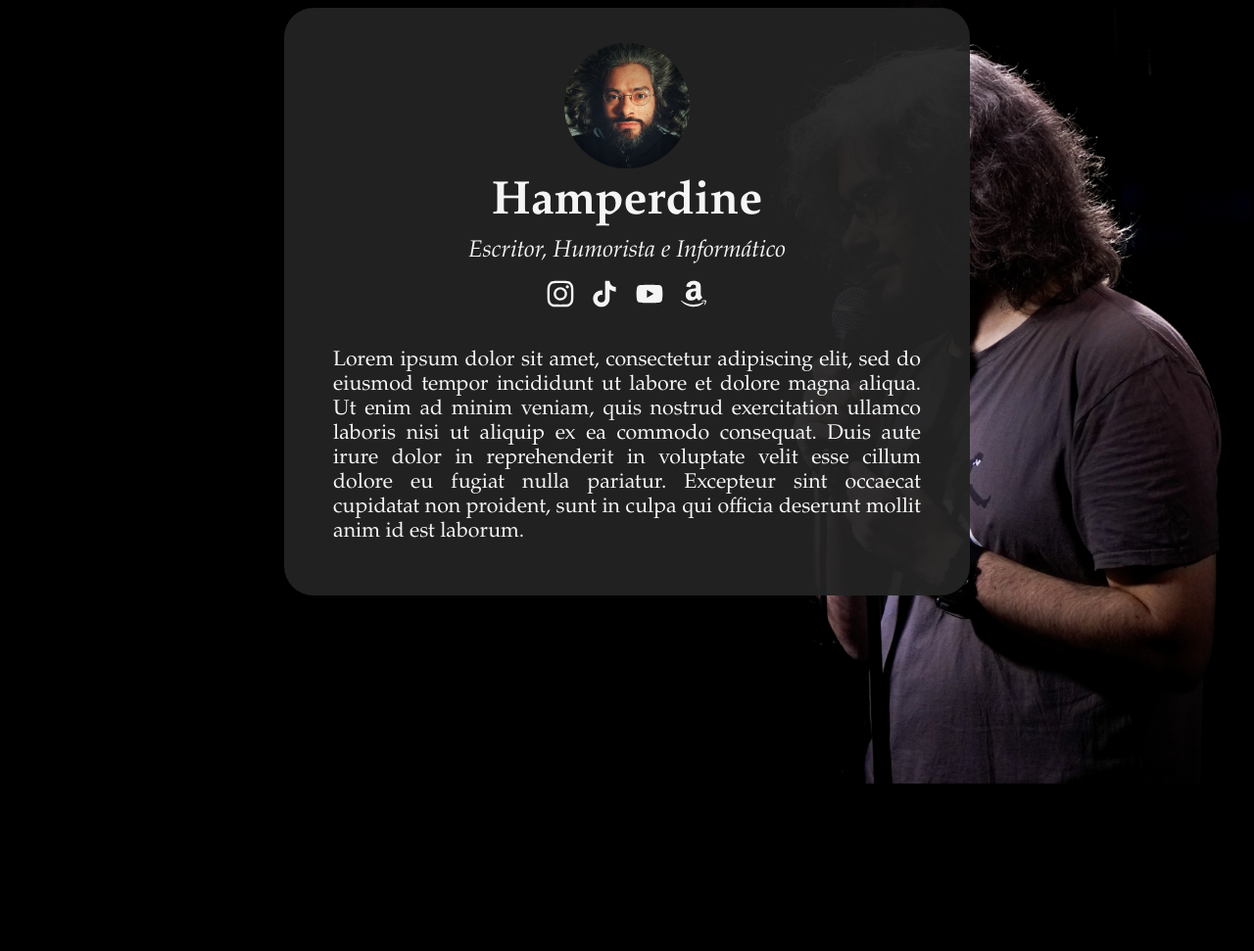
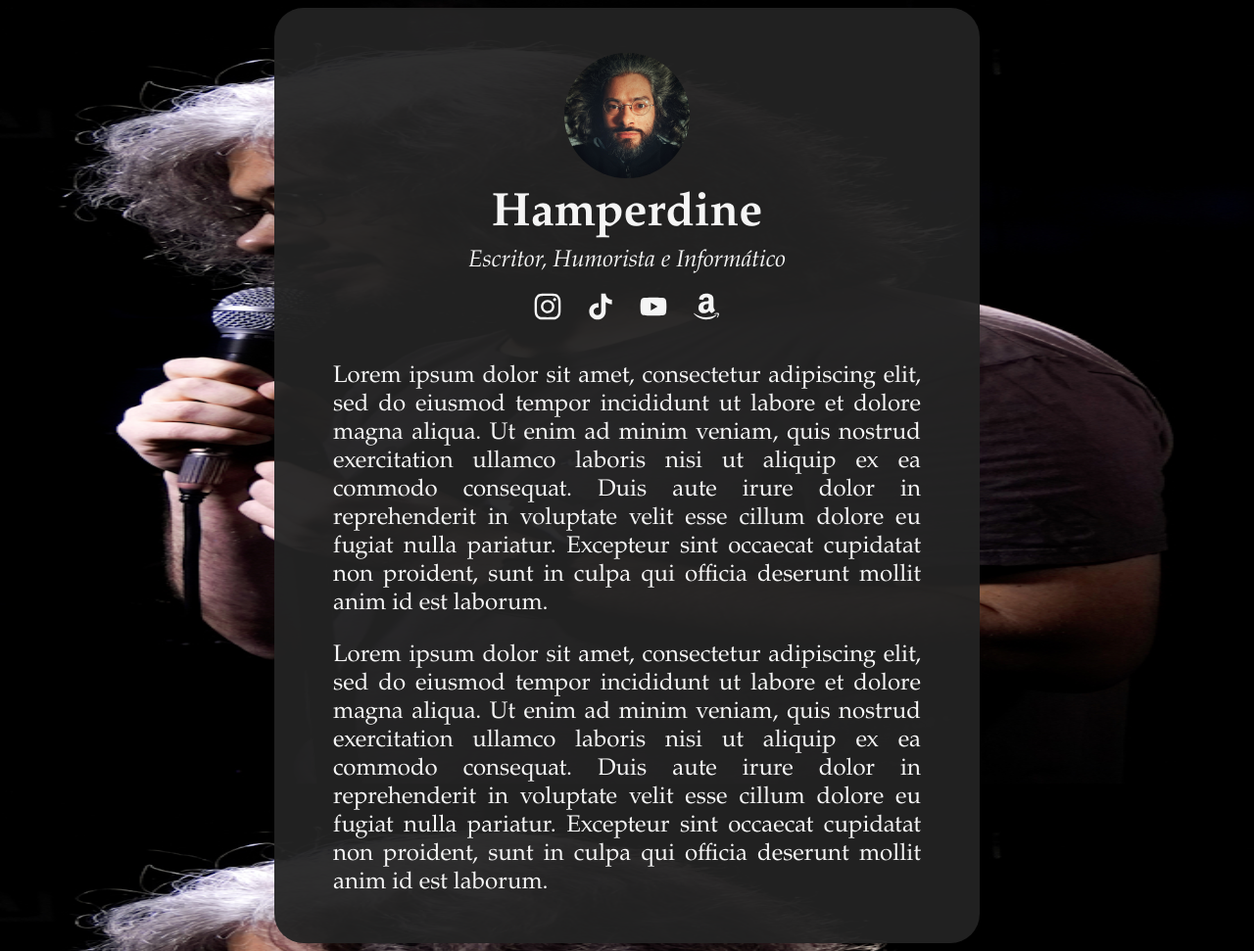
Before and after one commit to hamperdine/hamperdine.github.io, a plain HTML site: page index.html in a window 1280 px wide. Shown: the whole page at 98% size. Before the commit the page ends 800 px from the top, so only its background shows below. Drawn offline with Linux system fonts and the light colour scheme.

Commit message:
Probando rem en lugar de pt

```diff
--- a/index.html
+++ b/index.html
@@ -46,6 +46,8 @@
 
         <p>Lorem ipsum dolor sit amet, consectetur adipiscing elit, sed do eiusmod tempor incididunt ut labore et dolore magna aliqua. Ut enim ad minim veniam, quis nostrud exercitation ullamco laboris nisi ut aliquip ex ea commodo consequat. Duis aute irure dolor in reprehenderit in voluptate velit esse cillum dolore eu fugiat nulla pariatur. Excepteur sint occaecat cupidatat non proident, sunt in culpa qui officia deserunt mollit anim id est laborum.</p>
 
+        <p>Lorem ipsum dolor sit amet, consectetur adipiscing elit, sed do eiusmod tempor incididunt ut labore et dolore magna aliqua. Ut enim ad minim veniam, quis nostrud exercitation ullamco laboris nisi ut aliquip ex ea commodo consequat. Duis aute irure dolor in reprehenderit in voluptate velit esse cillum dolore eu fugiat nulla pariatur. Excepteur sint occaecat cupidatat non proident, sunt in culpa qui officia deserunt mollit anim id est laborum.</p>
+
         <!-- <p>Hola <a>mundo</a> cruel...</p> -->
     </div>
 </body>
--- a/main.css
+++ b/main.css
@@ -10,14 +10,14 @@ body {
     background-size: auto 100%;
     background-color: Black;
     color: WhiteSmoke;
-    font-size: 16pt;
+    font-size: 1.5rem; /* 16pt */
     font-style: normal;
     font-family: "Garamond";
 }
 
 p {
     text-align: justify;
-    margin-bottom: 24pt;
+    margin-bottom: 1rem;
 }
 
 a {
@@ -58,36 +58,36 @@ a:active {
 }
 
 .title {
-    font-size: 36pt;
+    font-size: 3rem;
     font-style: normal;
     font-weight: bolder;
     text-align: center;
-    margin-bottom: -10pt;
+    margin-bottom: -1rem;
 }
 
 .subtitle {
-    font-size: 18pt;
+    font-size: 1.5rem;
     font-style: italic;
     font-weight: normal;
     text-align: center;
-    margin-bottom: 10pt;
+    margin-bottom: 1rem;
 }
 
 .content {
     background: rgba(35, 35, 35, 0.95);
     /* background-color: #333333; */
     background-blend-mode: darken;
-    padding: 20px 50px 20px 50px;
+    padding: 30px 60px 30px 60px;
     border-radius: 30px;
     margin: auto;
-    width: 600px;
+    width: 25em;
 }
 
 .iconlink {
     color: rgba(0, 0, 0, 0);
     text-decoration: none;
-    margin-right: 3pt;
-    margin-left: 3pt;
+    margin-right: 0.5rem;
+    margin-left: 0.5rem;
 }
 
 .iconlink:hover {
@@ -108,8 +108,8 @@ a:active {
     border-radius: 64px;
     height: 128px;
     width: 128px;
-    margin-top: 12pt;
-    margin-bottom: -20pt;
+    margin-top: 1rem;
+    margin-bottom: -1.5rem;
     margin-right: auto;
     margin-left: auto;
 }
@@ -118,7 +118,7 @@ a:active {
     text-align: center;
     margin-right: auto;
     margin-left: auto;
-    margin-bottom: 24pt;
+    margin-bottom: 2rem;
 }
 
 .svgicon {
```
